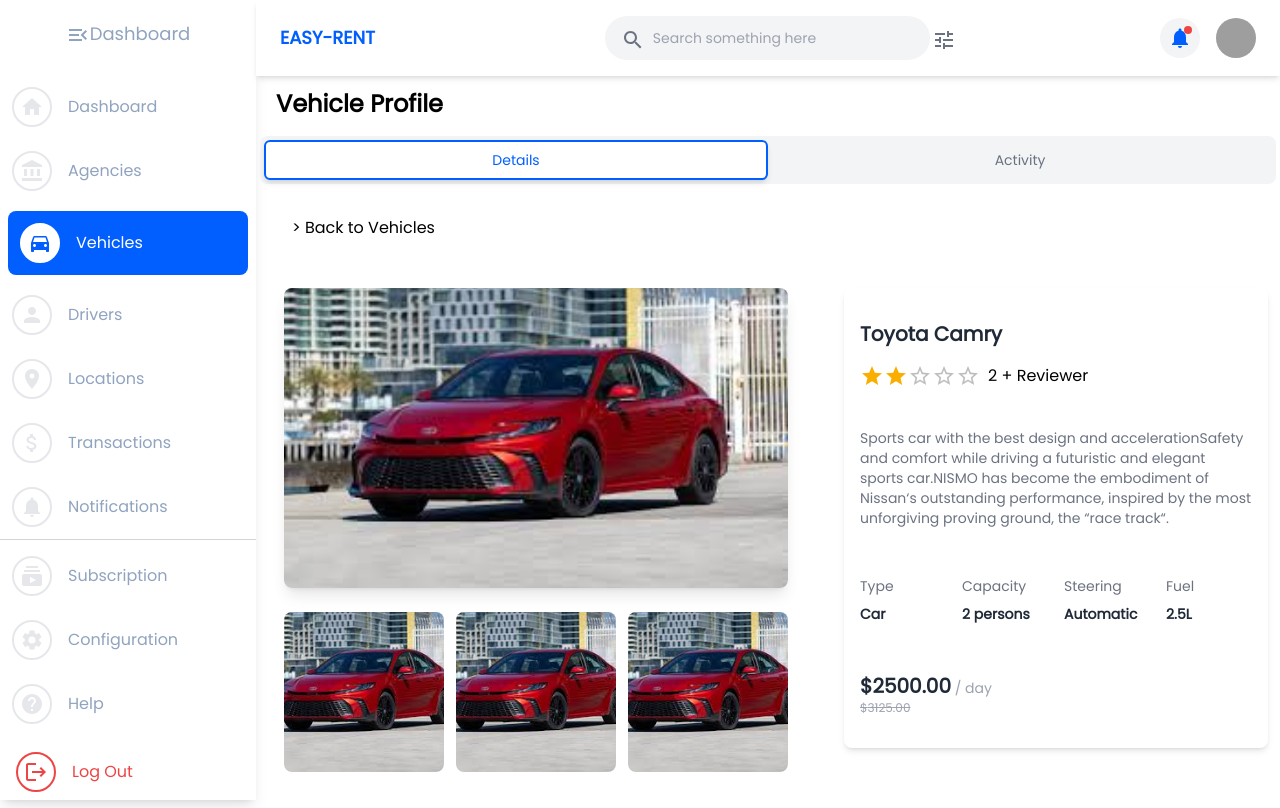
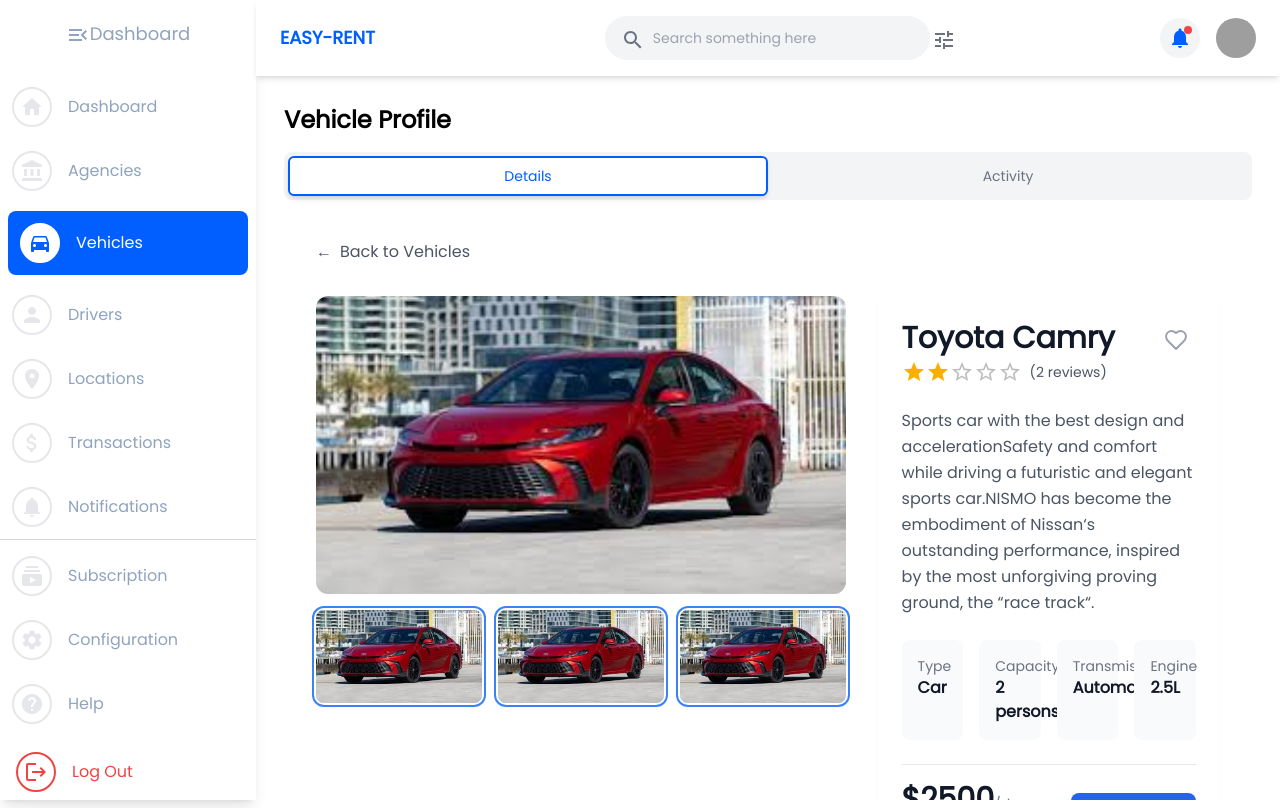
Before and after one commit to AdministrationReseau/easy-rental, a Next.js app: page /cars/1 in a window 1280 px wide. Built offline with nearby package versions, Linux system fonts and the light colour scheme; grey boxes are pictures that could not be loaded; what @mui/material-nextjs would draw is missing.

Commit message:
detail vehicles

```diff
--- a/src/app/(Organisation)/cars/[id]/page.tsx
+++ b/src/app/(Organisation)/cars/[id]/page.tsx
@@ -1,26 +1,74 @@
 'use client'
-
 import { useEffect, useState } from 'react';
 import { useParams } from 'next/navigation';
 import { CarProps } from '@/utils/types/CarProps';
 import CarDetail from '@/components/organisation/CarDetail';
 import { Tabs, TabsList, TabsTrigger, TabsContent } from '@/components/ui/tabs';
+import { Card, CardContent, CardHeader, CardTitle } from '@/components/ui/card';
+import { LineChart, Line, XAxis, YAxis, CartesianGrid, Tooltip, ResponsiveContainer } from 'recharts';
+import { CalendarDays, Car, CreditCard, TrendingUp } from 'lucide-react';
+
+interface Rental {
+  id: number;
+  startDate: string;
+  endDate: string;
+  revenue: number;
+  customer: string;
+  status: 'completed' | 'ongoing' | 'upcoming';
+}
+
+interface VehicleActivity {
+  totalRevenue: number;
+  totalTrips: number;
+  totalMiles: number;
+  monthlyRevenue: { month: string; revenue: number }[];
+  recentRentals: Rental[];
+}
 
 export default function ResourceProfilPage() {
   const [vehicles, setVehicles] = useState<CarProps[]>([]);
   const [isLoading, setIsLoading] = useState(true);
   const [hasError, setHasError] = useState(false);
-  const [activeTab, setActiveTab] = useState('details'); // State to manage active tab
-
+  const [activeTab, setActiveTab] = useState('details');
   const { id } = useParams<{ id: string }>();
   const vehicleId = Number(id);
+
+  // Sample activity data - replace with actual data fetching
+  const vehicleActivity: VehicleActivity = {
+    totalRevenue: 15750,
+    totalTrips: 42,
+    totalMiles: 3850,
+    monthlyRevenue: [
+      { month: 'Jan', revenue: 2500 },
+      { month: 'Feb', revenue: 3000 },
+      { month: 'Mar', revenue: 2800 },
+      { month: 'Apr', revenue: 3200 },
+      { month: 'May', revenue: 4250 },
+    ],
+    recentRentals: [
+      {
+        id: 1,
+        startDate: '2024-02-10',
+        endDate: '2024-02-15',
+        revenue: 450,
+        customer: 'John Doe',
+        status: 'completed'
+      },
+      {
+        id: 2,
+        startDate: '2024-02-20',
+        endDate: '2024-02-25',
+        revenue: 500,
+        customer: 'Jane Smith',
+        status: 'ongoing'
+      },
+    ]
+  };
 
   useEffect(() => {
     fetch('/data/cars.json')
       .then((response) => {
-        if (!response.ok) {
-          throw new Error(`HTTP error! Status: ${response.status}`);
-        }
+        if (!response.ok) throw new Error(`HTTP error! Status: ${response.status}`);
         return response.json();
       })
       .then((data) => {
@@ -28,8 +76,7 @@
           setVehicles(data.vehicles);
           setIsLoading(false);
         } else {
-          console.error('Unexpected data format:', data);
-          setHasError(true);
+          throw new Error('Unexpected data format');
         }
       })
       .catch((error) => {
@@ -38,57 +85,126 @@
       });
   }, []);
 
-  if (isLoading) {
-    return <div>Loading...</div>;
-  }
-
-  if (hasError) {
-    return <div>Error loading vehicles. Please try again later.</div>;
-  }
-
-  if (isNaN(vehicleId)) {
-    return <div>Invalid vehicle ID.</div>;
-  }
+  if (isLoading) return <div>Loading...</div>;
+  if (hasError) return <div>Error loading vehicles. Please try again later.</div>;
+  if (isNaN(vehicleId)) return <div>Invalid vehicle ID.</div>;
 
   const requestedVehicle = vehicles.find(vehicle => vehicle.id === vehicleId);
-
-  if (!requestedVehicle) {
-    return <div>Vehicle not found.</div>;
-  }
+  if (!requestedVehicle) return <div>Vehicle not found.</div>;
 
   return (
-    <div className='h-full w-full flex flex-col gap-2 rounded-md'>
-      <div className='w-full h-12 p-4 flex flex-row items-center justify-between'>
-        <h2 className='text-2xl font-bold'>Vehicle Profile</h2>
+    <div className="h-full w-full flex flex-col gap-4 p-6">
+      <div className="w-full flex items-center justify-between">
+        <h2 className="text-2xl font-bold">Vehicle Profile</h2>
       </div>
 
-      {/* Tabs for Details and Activity */}
       <Tabs value={activeTab} onValueChange={setActiveTab} className="w-full">
         <TabsList className="grid w-full grid-cols-2">
           <TabsTrigger value="details">Details</TabsTrigger>
           <TabsTrigger value="activity">Activity</TabsTrigger>
         </TabsList>
 
-        {/* Details Tab Content */}
-        <TabsContent value="details" className="space-y-4">
+        <TabsContent value="details">
           <CarDetail vehicle={requestedVehicle} />
         </TabsContent>
 
-        {/* Activity Tab Content */}
-        <TabsContent value="activity" className="space-y-4">
-          <div className="p-4 bg-white rounded-lg shadow-sm">
-            <h3 className="text-xl font-bold mb-4">Vehicle Activity</h3>
-            <div className="grid grid-cols-1 md:grid-cols-2 gap-4">
-              <div className="p-4 bg-gray-50 rounded-lg">
-                <p className="text-sm text-gray-500">Recent Trips</p>
-                <p className="font-medium text-lg">{/* Display recent trips data */}</p>
+        <TabsContent value="activity" className="space-y-6">
+          {/* Key Metrics */}
+          <div className="grid grid-cols-1 md:grid-cols-3 gap-4">
+            <Card>
+              <CardHeader className="flex flex-row items-center justify-between space-y-0 pb-2">
+                <CardTitle className="text-sm font-medium">Total Revenue</CardTitle>
+                <CreditCard className="h-4 w-4 text-muted-foreground" />
+              </CardHeader>
+              <CardContent>
+                <div className="text-2xl font-bold">{vehicleActivity.totalRevenue}XAF</div>
+              </CardContent>
+            </Card>
+
+            <Card>
+              <CardHeader className="flex flex-row items-center justify-between space-y-0 pb-2">
+                <CardTitle className="text-sm font-medium">Total Trips</CardTitle>
+                <Car className="h-4 w-4 text-muted-foreground" />
+              </CardHeader>
+              <CardContent>
+                <div className="text-2xl font-bold">{vehicleActivity.totalTrips}</div>
+              </CardContent>
+            </Card>
+
+            <Card>
+              <CardHeader className="flex flex-row items-center justify-between space-y-0 pb-2">
+                <CardTitle className="text-sm font-medium">Total Miles</CardTitle>
+                <TrendingUp className="h-4 w-4 text-muted-foreground" />
+              </CardHeader>
+              <CardContent>
+                <div className="text-2xl font-bold">{vehicleActivity.totalMiles}</div>
+              </CardContent>
+            </Card>
+          </div>
+
+          {/* Revenue Chart */}
+          <Card>
+            <CardHeader>
+              <CardTitle>Monthly Revenue</CardTitle>
+            </CardHeader>
+            <CardContent>
+              <div className="h-[300px]">
+                <ResponsiveContainer width="100%" height="100%">
+                  <LineChart data={vehicleActivity.monthlyRevenue}>
+                    <CartesianGrid strokeDasharray="3 3" />
+                    <XAxis dataKey="month" />
+                    <YAxis />
+                    <Tooltip />
+                    <Line
+                      type="monotone"
+                      dataKey="revenue"
+                      stroke="#2563eb"
+                      strokeWidth={2}
+                    />
+                  </LineChart>
+                </ResponsiveContainer>
               </div>
-              <div className="p-4 bg-gray-50 rounded-lg">
-                <p className="text-sm text-gray-500">Total Miles Driven</p>
-                <p className="font-medium text-lg">{/* Display total miles driven */}</p>
+            </CardContent>
+          </Card>
+
+          {/* Recent Rentals */}
+          <Card>
+            <CardHeader>
+              <CardTitle>Recent Rentals</CardTitle>
+            </CardHeader>
+            <CardContent>
+              <div className="space-y-4">
+                {vehicleActivity.recentRentals.map((rental) => (
+                  <div
+                    key={rental.id}
+                    className="flex items-center justify-between p-4 border rounded-lg"
+                  >
+                    <div className="flex items-center gap-4">
+                      <CalendarDays className="h-4 w-4 text-muted-foreground" />
+                      <div>
+                        <p className="font-medium">{rental.customer}</p>
+                        <p className="text-sm text-muted-foreground">
+                          {rental.startDate} - {rental.endDate}
+                        </p>
+                      </div>
+                    </div>
+                    <div className="flex items-center gap-4">
+                      <div className="text-right">
+                        <p className="font-medium">${rental.revenue}</p>
+                        <p className={`text-sm ${
+                          rental.status === 'completed' ? 'text-green-500' :
+                          rental.status === 'ongoing' ? 'text-blue-500' :
+                          'text-orange-500'
+                        }`}>
+                          {rental.status.charAt(0).toUpperCase() + rental.status.slice(1)}
+                        </p>
+                      </div>
+                    </div>
+                  </div>
+                ))}
               </div>
-            </div>
-          </div>
+            </CardContent>
+          </Card>
         </TabsContent>
       </Tabs>
     </div>
--- a/src/components/organisation/CarDetail.tsx
+++ b/src/components/organisation/CarDetail.tsx
@@ -6,112 +6,116 @@
 import DirectionsCarIcon from '@mui/icons-material/DirectionsCar';
 import LocalGasStationIcon from '@mui/icons-material/LocalGasStation';
 import GroupIcon from '@mui/icons-material/Group';
+import { Heart } from "lucide-react";
 import Reviews from "../Reviews";
 import { CarProps } from "@/utils/types/CarProps";
 import Stars from "../Stars";
 
-export const VehicleImage: React.FC<{ vehicle: CarProps }> = ({ vehicle }) => {
-
+const VehicleImage: React.FC<{ vehicle: CarProps }> = ({ vehicle }) => {
   const [currentImage, setCurrentImage] = useState(vehicle.images[0]);
 
   if (!vehicle) {
-    return <p>Loading...</p>;
+    return (
+      <div className="flex items-center justify-center min-h-[300px]">
+        <div className="animate-spin rounded-full h-12 w-12 border-t-2 border-b-2 border-gray-900"></div>
+      </div>
+    );
   }
 
+  return (
+    <div className="w-full space-y-4">
+      <div className="relative aspect-video rounded-xl overflow-hidden">
+        <div
+          className="absolute inset-0 bg-cover bg-center transition-transform duration-300 hover:scale-105"
+          style={{ backgroundImage: `url(${currentImage})` }}
+        />
+      </div>
 
-  return (
-    <div className="px-2 w-full">
-      {/* Main Image Section */}
+      <div className="grid grid-cols-3 gap-2 sm:gap-4">
+        {vehicle.images.slice(0, 3).map((image, index) => (
+          <button
+            key={index}
+            className={`relative aspect-video rounded-lg overflow-hidden transition-all duration-200
+              ${currentImage === image ? 'ring-2 ring-blue-500 ring-offset-2' : 'hover:opacity-80'}`}
+            onClick={() => setCurrentImage(image)}
+          >
             <div
-        className="relative bg-cover bg-center min-h-[300px] min-w-[500px] rounded-lg shadow-lg w-full"
-        style={{ backgroundImage: `url(${currentImage})` }}
-      ></div>
-
-      {/* Thumbnail Images Section */}
-      <div className="flex justify-center items-center mt-6 w-full  gap-3">
-        {vehicle.images.slice(0, 3).map((image, index) => (
-          <div
-            key={index}
-            className="relative bg-cover bg-center w-40 h-40 rounded-lg cursor-pointer"
+              className="absolute inset-0 bg-cover bg-center"
               style={{ backgroundImage: `url(${image})` }}
-            onClick={() => setCurrentImage(image)}
-          ></div>
+            />
+          </button>
         ))}
       </div>
     </div>
   );
 };
 
+const VehicleInfo: React.FC<{ vehicle: CarProps }> = ({ vehicle }) => {
+  const [isFavorite, setIsFavorite] = useState(false);
 
-export const VehicleInfo: React.FC<{ vehicle: CarProps }> = ({ vehicle }) => {
   return (
-    <div className="bg-white rounded-lg shadow-md p-4 w-full space-y-4 ">
-      {/* Favorite Icon Placeholder */}
-      <div className="absolute top-10 right-10 text-gray-400 hover:text-red-500 cursor-pointer">
-        ♥
+    <div className="bg-white rounded-xl shadow-sm p-6 space-y-6">
+      <div className="flex items-start justify-between">
+        <div className="space-y-1">
+          <h1 className="text-2xl font-bold text-gray-900 sm:text-3xl">
+            {vehicle.brand} {vehicle.model}
+          </h1>
+          <div className="flex items-center gap-2">
+            <Stars value={vehicle.rating ?? 0} precision={1} />
+            <span className="text-sm text-gray-600">
+              ({vehicle.reviews.length} reviews)
+            </span>
+          </div>
+        </div>
+        <button
+          onClick={() => setIsFavorite(!isFavorite)}
+          className="p-2 rounded-full hover:bg-gray-100 transition-colors"
+        >
+          <Heart
+            className={`h-6 w-6 ${
+              isFavorite ? 'fill-red-500 text-red-500' : 'text-gray-400'
+            }`}
+          />
+        </button>
       </div>
 
-      {/* Title and Rating */}
-      <div>
-        <h3 className="text-xl font-bold text-gray-800">
-          {vehicle.brand} {vehicle.model}
-        </h3>
-        <span className='flex flex-row py-4 gap-2'>
-          <Stars value={vehicle.rating ?? 0} precision={1} />
-            {vehicle.reviews.length} + Reviewer
-        </span>
+      <p className="text-gray-600 leading-relaxed">{vehicle.description}</p>
+
+      <div className="grid grid-cols-2 sm:grid-cols-4 gap-4">
+        {[
+          { label: "Type", value: vehicle.type },
+          { label: "Capacity", value: `${vehicle.passenger} persons` },
+          { label: "Transmission", value: vehicle.transmission },
+          { label: "Engine", value: `${vehicle.engine.capacity}L` },
+        ].map((spec, index) => (
+          <div key={index} className="bg-gray-50 p-4 rounded-lg">
+            <span className="text-sm text-gray-500 block">{spec.label}</span>
+            <span className="font-semibold text-gray-900">{spec.value}</span>
+          </div>
+        ))}
       </div>
 
-      {/* Description */}
-      <p className="text-sm text-gray-500 py-2">{vehicle.description}</p>
-
-      {/* Specifications */}
-      <div className="grid grid-cols-4 gap-4 text-sm text-gray-500 py-4">
-        <div>
-          <span className="block py-2">Type</span>
-          <span className="block font-bold text-gray-800">{vehicle.type}</span>
-        </div>
-        <div>
-          <span className="block py-2">Capacity</span>
-          <span className="block font-bold text-gray-800">{vehicle.passenger} persons</span>
-        </div>
-        <div>
-          <span className="block py-2">Steering</span>
-          <span className="block font-bold text-gray-800">{vehicle.transmission}</span>
-        </div>
-        <div>
-          <span className="block py-2">Fuel</span>
-          <span className="block font-bold text-gray-800">{vehicle.engine.capacity}L</span>
-        </div>
-      </div>
-
-      {/* Price and Button */}
-      <div className="flex justify-between items-center py-4">
-        <div>
-          <span className="text-xl font-bold text-gray-800">${vehicle.pricePerDay}.00</span>
-          <span className="text-sm text-gray-400"> / day</span>
-          <p className="text-xs text-gray-400 line-through">
-            ${vehicle.pricePerDay * 1.25}.00
+      <div className="flex items-end justify-between pt-4 border-t">
+        <div className="space-y-1">
+          <p className="text-3xl font-bold text-gray-900">
+            ${vehicle.pricePerDay}
+            <span className="text-sm font-normal text-gray-500">/day</span>
+          </p>
+          <p className="text-sm text-gray-500 line-through">
+            ${vehicle.pricePerDay * 1.25}
           </p>
         </div>
+        <button className="px-6 py-3 bg-blue-600 text-white rounded-lg hover:bg-blue-700 transition-colors">
+          Book Now
+        </button>
       </div>
     </div>
   );
 };
 
-interface FeatureProps {
-  name: string;
-  checked: boolean;
-}
-
-const CheckboxOne: React.FC<FeatureProps> = ({ name, checked }) => (
-  <div className="flex items-center space-x-2">
-    <input type="checkbox" className="w-4 h-4" checked={checked} disabled />
-    <label className="text-sm">{name}</label>
-  </div>
-);
-
-export const VehicleFeatures: React.FC<{ vehicleFeatures: Record<string, boolean> }> = ({ vehicleFeatures }) => {
+const VehicleFeatures: React.FC<{ vehicleFeatures: Record<string, boolean> }> = ({
+  vehicleFeatures,
+}) => {
   const features = [
     "Air Condition",
     "Child Seat",
@@ -127,72 +131,101 @@
     "Additional Covers",
   ];
 
-  const isValidFeaturesObject = vehicleFeatures && typeof vehicleFeatures === 'object';
-
   return (
-    <div className="bg-white rounded-lg shadow-lg p-6 grid grid-cols-3 gap-4 text-gray-500">
-      {features.map((feature, index) => (
-        <CheckboxOne
-          key={index}
-          name={feature}
-          checked={isValidFeaturesObject ? vehicleFeatures[feature.toLowerCase().replace(/ /g, '_')] : false}
+    <div className="bg-white rounded-xl shadow-sm p-6">
+      <h2 className="text-xl font-semibold text-gray-900 mb-4">Features</h2>
+      <div className="grid grid-cols-2 md:grid-cols-3 lg:grid-cols-4 gap-4">
+        {features.map((feature) => {
+          const isAvailable = vehicleFeatures[feature.toLowerCase().replace(/ /g, '_')];
+          return (
+            <div
+              key={feature}
+              className={`flex items-center gap-2 p-2 rounded-lg ${
+                isAvailable ? 'text-gray-900' : 'text-gray-400'
+              }`}
+            >
+              <input
+                type="checkbox"
+                checked={isAvailable}
+                disabled
+                className="h-4 w-4 rounded border-gray-300 text-blue-600"
               />
-      ))}
+              <span className="text-sm">{feature}</span>
+            </div>
+          );
+        })}
+      </div>
     </div>
   );
 };
 
 const CarDetail: React.FC<{ vehicle: CarProps }> = ({ vehicle }) => {
   return (
-    <div className="space-y-8 bg-red w-full">
-      <Link href="/cars">
-        <h1 className="p-4 m-4">&gt; Back to Vehicles</h1>
+    <div className="max-w-7xl mx-auto px-4 sm:px-6 lg:px-8 py-8 space-y-8">
+      <Link
+        href="/cars"
+        className="inline-flex items-center text-gray-600 hover:text-gray-900"
+      >
+        <span className="mr-2">←</span>
+        Back to Vehicles
       </Link>
 
-      {/* Car Details Section */}
-      <div className="flex flex-col md:flex-row gap-6 w-full rounded-lg ">
-        {/* Car Description */}
-        <div className="w-[60%]  px-4">
+      <div className="grid lg:grid-cols-5 gap-8">
+        <div className="lg:col-span-3">
           <VehicleImage vehicle={vehicle} />
         </div>
-        <div className="w-[70%] px-2 ">
-          {/* Car Info */}
+        <div className="lg:col-span-2">
           <VehicleInfo vehicle={vehicle} />
         </div>
       </div>
 
-      {/* Specifications Section */}
-      <div className="bg-white rounded-lg shadow-lg p-6 grid grid-cols-4 gap-4 text-center text-gray-500">
-        <div className="flex flex-col">
-          <span><AddRoadIcon /></span>
-          <span className="material-icons">speed</span>
-          <p>Mileage ({vehicle.service_history[(vehicle.service_history.length - 1)].mileage}Km)</p>
+      <div className="grid grid-cols-2 sm:grid-cols-4 gap-4">
+        {[
+          {
+            icon: <AddRoadIcon className="h-6 w-6" />,
+            label: "Mileage",
+            value: `${vehicle.service_history[vehicle.service_history.length - 1].mileage}Km`
+          },
+          {
+            icon: <DirectionsCarIcon className="h-6 w-6" />,
+            label: "Transmission",
+            value: vehicle.transmission
+          },
+          {
+            icon: <LocalGasStationIcon className="h-6 w-6" />,
+            label: "Fuel Type",
+            value: vehicle.engine.type
+          },
+          {
+            icon: <GroupIcon className="h-6 w-6" />,
+            label: "Capacity",
+            value: `${vehicle.passenger} persons`
+          }
+        ].map((spec, index) => (
+          <div
+            key={index}
+            className="bg-white rounded-xl shadow-sm p-6 flex flex-col items-center text-center space-y-2"
+          >
+            <div className="text-blue-600">{spec.icon}</div>
+            <span className="text-sm text-gray-500">{spec.label}</span>
+            <span className="font-medium text-gray-900">{spec.value}</span>
           </div>
-        <div className="flex flex-col">
-          <span><DirectionsCarIcon /></span>
-          <span className="material-icons">directions_car</span>
-          <p>Steering ({vehicle.transmission})</p>
-        </div>
-        <div className="flex flex-col">
-          <span><LocalGasStationIcon /></span>
-          <span className="material-icons">local_gas_station</span>
-          <p>Fuel ({vehicle.engine.type})</p>
-        </div>
-        <div className="flex flex-col">
-          <span><GroupIcon /></span>
-          <span className="material-icons">local_mall</span>
-          <p>Capacity ({vehicle.passenger} persons)</p>
-        </div>
+        ))}
       </div>
 
-      {/* Features Section */}
       <VehicleFeatures vehicleFeatures={vehicle.fonctionnalities} />
 
-      {/* Reviews Section */}
-      <div className="bg-white rounded-lg shadow-lg p-6 space-y-4">
-        <h4 className="font-bold text-lg">Reviews</h4>
-
-        {vehicle.reviews.map((review: {reviewer_name:string, comment: string;rating: number;}, index: number) => (
+      <div className="bg-white rounded-xl shadow-sm p-6">
+        <div className="flex items-center justify-between mb-6">
+          <h2 className="text-xl font-semibold text-gray-900">
+            Reviews ({vehicle.reviews.length})
+          </h2>
+          <button className="text-blue-600 hover:text-blue-700">
+            Write a Review
+          </button>
+        </div>
+        <div className="space-y-6">
+          {vehicle.reviews.map((review, index) => (
             <Reviews
               key={index}
               name={review.reviewer_name}
@@ -200,7 +233,7 @@
               message={review.comment}
             />
           ))}
-
+        </div>
       </div>
     </div>
   );
```
Also changed, not shown: src/components/Reviews.tsx (+83 -11 lines). Lines whose indentation alone changed are shown as unchanged.
